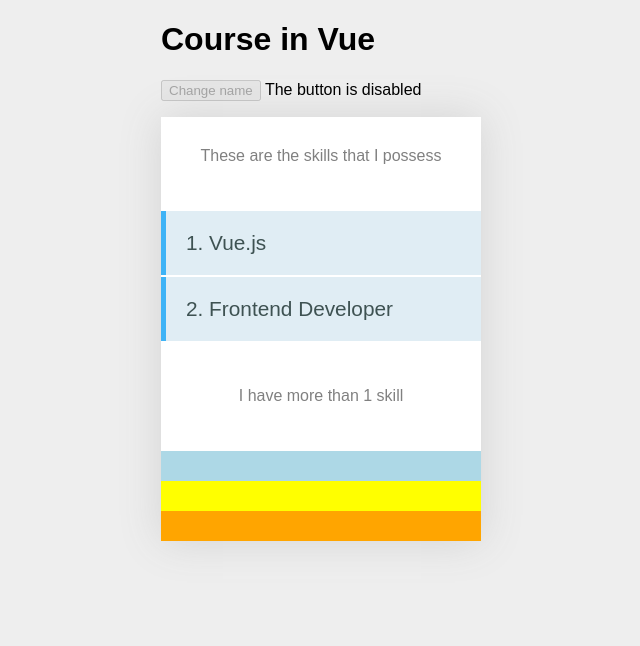
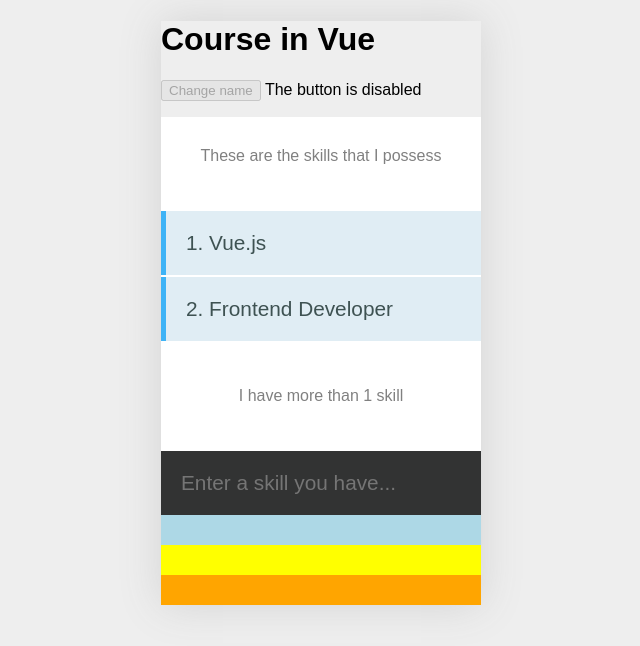
Before and after one commit to vishchak/vue-proj, a Vue app: page / in a window 1280 px wide. Shown: the top 646 px of the page, without its empty margins (159-799 px from the left). Built offline with nearby package versions, Linux system fonts and the light colour scheme; a web font is replaced by a local one.

Commit message:
vue v-model directive

```diff
--- a/src/components/skills.vue
+++ b/src/components/skills.vue
@@ -1,8 +1,8 @@
 <template>
-  <h1 v-once>{{ name }}</h1>
-  <button v-on:click="changeName" :disabled="btnState">Change name</button>
-  {{ btnState ? 'The button is disabled' : 'The button is active' }}
   <div class="container">
+    <h1 v-once>{{ name }}</h1>
+    <button v-on:click="changeName" :disabled="btnState">Change name</button>
+    {{ btnState ? 'The button is disabled' : 'The button is active' }}
     <div class="holder">
       <p>These are the skills that I possess</p>
       <ul>
@@ -11,7 +11,8 @@
       <p v-if="skills.length >= 1">I have more than 1 skill</p>
       <p v-else>I have 1 or less skills :(</p>
 
-      <div v-bind:class="{alert : showAlert, 'another-class' : showClass}"></div>
+      <input type="text" placeholder="Enter a skill you have..." v-model="skill">{{ skill }}
+      <div v-bind:class="{alert: showAlert, 'another-class': showClass}"></div>
 
       <div v-bind:class="alertObject"></div>
 
@@ -25,6 +26,7 @@ export default {
   name: 'MySkills',
   data() {
     return {
+      skill: '', // Fixed typo: Removed colon after v-model
       name: 'Course in Vue',
       btnState: true,
       skills: [
@@ -91,4 +93,14 @@ p {
 .container {
   box-shadow: 0 0 40px lightgrey;
 }
+
+
+input {
+  width: calc(100% - 40px);
+  border: 0;
+  padding: 20px;
+  font-size: 1.3em;
+  background-color: #323333;
+  color: #687F7F;
+}
 </style>
```
